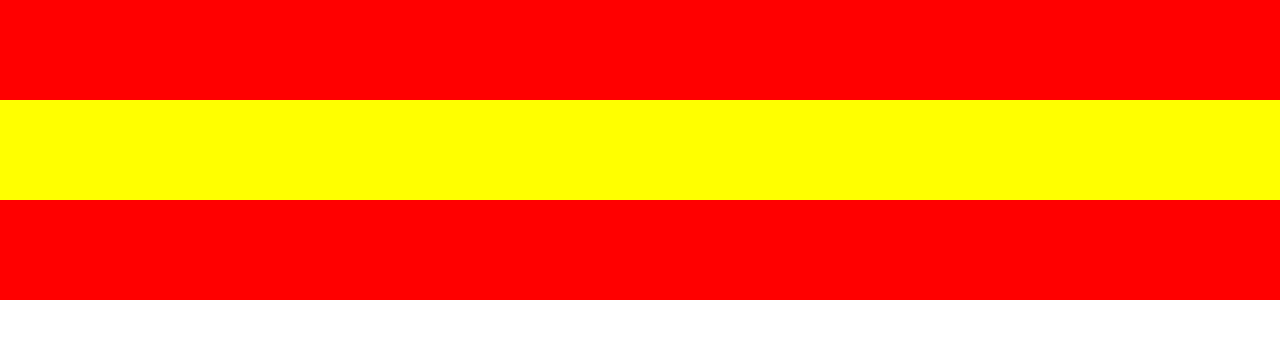
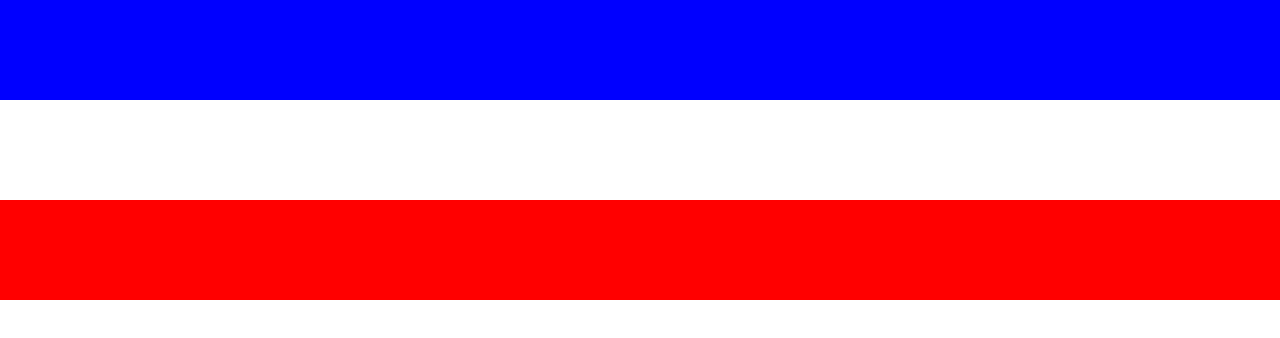
Before and after one commit to Luis6-uem/Banderas_Paises, a plain HTML site: page index.html in a window 1280 px wide. Drawn offline with Linux system fonts and the light colour scheme.

Commit message:
Puta Francia

```diff
--- a/index.html
+++ b/index.html
@@ -16,8 +16,8 @@
     </style>
 </head>
 <body>
-    <div class="franja" style="background-color: red;"></div>
-    <div class="franja" style="background-color: yellow;"></div>
-    <div class="franja" style="background-color: red;"></div>
+	<div class="franja" style="background-color: blue;"></div>
+	<div class="franja" style="background-color: white;"></div>
+	<div class="franja" style="background-color: red;"></div>
 </body>
 </html>
```
